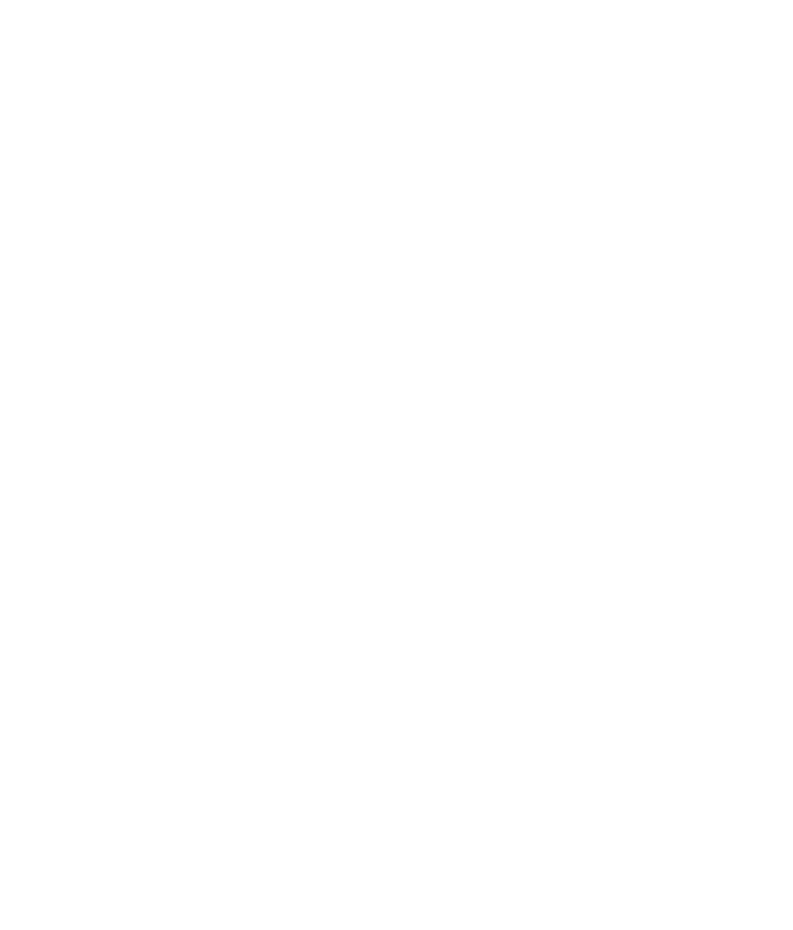
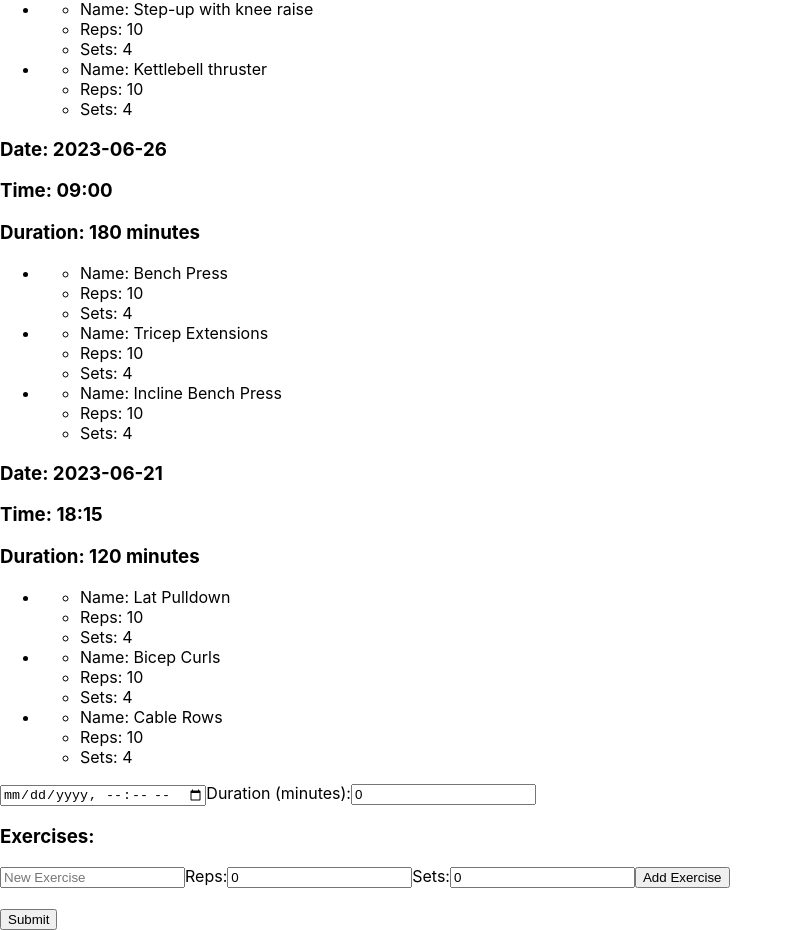
Before and after one commit to marckatz/exercises, a React (Create React App) app: page /history in a window 1280 px wide. Shown: the part 275-1205 px from the top of the page, without its empty margins (0-793 px from the left). Before the commit the page ends 800 px from the top, so only its background shows below. Built offline with nearby package versions, Linux system fonts and the light colour scheme; data requests are answered from the project's data file.

Commit message:
create basic get/post for adding new workouts to history

```diff
--- a/db.json
+++ b/db.json
@@ -1,15 +1,73 @@
 {
-  "workouts":[
-      {
-          "id":1,
-          "date":"06262023",
-          "time":"0900",
-          "duration":3,
-          "exercises":[
-              "Single-leg glute bridge",
-              "Step-up with knee raise",
-              "Kettlebell thruster"
-          ]
-      }
-  ]
+    "workouts": [
+        {
+            "id": 1,
+            "date": "2023-06-23",
+            "time": "10:00",
+            "duration": 180,
+            "exercises": [
+                {
+                    "name": "Single-leg glute bridge",
+                    "reps": 10,
+                    "sets": 4
+                },
+                {
+                    "name": "Step-up with knee raise",
+                    "reps": 10,
+                    "sets": 4
+                },
+                {
+                    "name": "Kettlebell thruster",
+                    "reps": 10,
+                    "sets": 4
+                }
+            ]
+        },
+        {
+            "id": 2,
+            "date": "2023-06-26",
+            "time": "09:00",
+            "duration": 180,
+            "exercises": [
+                {
+                    "name": "Bench Press",
+                    "reps": 10,
+                    "sets": 4
+                },
+                {
+                    "name": "Tricep Extensions",
+                    "reps": 10,
+                    "sets": 4
+                },
+                {
+                    "name": "Incline Bench Press",
+                    "reps": 10,
+                    "sets": 4
+                }
+            ]
+        },
+        {
+            "id": 3,
+            "date": "2023-06-21",
+            "time": "18:15",
+            "duration": 120,
+            "exercises": [
+                {
+                    "name": "Lat Pulldown",
+                    "reps": 10,
+                    "sets": 4
+                },
+                {
+                    "name": "Bicep Curls",
+                    "reps": 10,
+                    "sets": 4
+                },
+                {
+                    "name": "Cable Rows",
+                    "reps": 10,
+                    "sets": 4
+                }
+            ]
+        }
+    ]
 }
--- a/src/components/History.js
+++ b/src/components/History.js
@@ -1,24 +1,35 @@
-import React, {useEffect, useState } from "react";
+import React, {Children, useEffect, useState } from "react";
 import Workout from "./Workout";
 import WorkoutForm from "./WorkoutForm";
 
 function History(){
     const [history, setHistory] = useState([])
 
-    function addWorkout(name){
-        return 0
+    function addWorkout(workoutObj){
+        fetch('http://localhost:3001/workouts/',{
+            method:"POST",
+            headers:{"Content-Type": "application/json"},
+            body:JSON.stringify(workoutObj)
+        })
+        .then(r=>r.json())
+        .then(workout => setHistory(h => [...h, workout]))
+
     }
 
     useEffect(() => {
         fetch('http://localhost:3001/workouts/')
         .then(r => r.json())
-        .then(w => console.log(w))
+        .then(w => setHistory(w))
     }, [])
+
+    const workoutList = history.map(w => {
+        return <Workout id={w.id} key={w.id} exercises={w.exercises} date={w.date} time={w.time} duration={w.duration} />
+    })
 
     return (
         <div>
             <h2>Example History</h2>
-            {history}
+            {workoutList}
             <WorkoutForm addWorkout={addWorkout}/>
         </div>
     )
--- a/src/components/Workout.js
+++ b/src/components/Workout.js
@@ -1,12 +1,25 @@
-import React from "react";
+import React, { Children } from "react";
 import Exercise from "./Exercise";
 
-function Workout({exercises}){
-    const exerciseList = exercises.map(e => <li><Exercise exerciseObj={e}/></li>)
+function Workout({exercises, date, time, duration, id}){
+    const exerciseList = Children.toArray(exercises.map(e => (
+        <li>
+            <ul>
+                <li>Name: {e.name}</li>
+                <li>Reps: {e.reps}</li>
+                <li>Sets: {e.sets}</li>
+            </ul>
+        </li>
+    )))
     return (
-        <ul>
-            {exerciseList}
-        </ul>
+        <div>
+            <h3>Date: {date}</h3>
+            <h3>Time: {time}</h3>
+            <h3>Duration: {duration} minutes</h3>
+            <ul>
+                {exerciseList}
+            </ul>
+        </div>
     )
 }
 
--- a/src/components/WorkoutForm.js
+++ b/src/components/WorkoutForm.js
@@ -1,21 +1,86 @@
-import React, { useState } from "react";
+import React, { Children, useState } from "react";
 
 function WorkoutForm({addWorkout}){
-    const [newName, setNewName] = useState("")
+    const [newDateTime, setDateTime] = useState("")
+    const [newDuration, setDuration] = useState(0)
+
+    const [exercises, setExercises] = useState([])
+    const [exerciseList, setExerciseList] = useState([])
+
+    const [newExerciseName, setNewExerciseName] = useState("")
+    const [newExerciseReps, setNewExerciseReps] = useState(0)
+    const [newExerciseSets, setNewExerciseSets] = useState(0)
 
     function handleSubmit(e){
         e.preventDefault()
-        addWorkout(newName)
+        const tIndex = newDateTime.indexOf('T')
+        console.log(newDateTime)
+        const workoutObj = {
+            date:newDateTime.slice(0,tIndex),
+            time:newDateTime.slice(tIndex+1),
+            duration:newDuration,
+            exercises:exerciseList
+        }
+        addWorkout(workoutObj)
+    }
+
+    function handleDateTimeChange(e){
+        setDateTime(e.target.value)
+    }
+
+    function handleDurationChange(e){
+        setDuration(e.target.value)
     }
 
     function handleNameChange(e){
-        setNewName(e.target.value)
+        setNewExerciseName(e.target.value)
+    }
+
+    function handleRepsChange(e){
+        setNewExerciseReps(e.target.value)
+    }
+
+    function handleSetsChange(e){
+        setNewExerciseSets(e.target.value)
+    }
+
+    function addNewExercise(name, sets, reps){
+        const exerciseObj = {name:name, reps:reps, sets:sets}
+        setExercises(e => Children.toArray([...e, <li>{name}</li>]))
+        setExerciseList(e => [...e, exerciseObj])
+    }
+
+    function handleAddExercise(e){
+        e.preventDefault()
+        addNewExercise(newExerciseName, newExerciseReps, newExerciseSets)
+        setNewExerciseName("")
+        setNewExerciseReps(0)
+        setNewExerciseSets(0)
     }
 
     return (
         <form onSubmit={handleSubmit}>
-            <input type="text" placeholder="New Workout" value={newName} onChange={handleNameChange}></input>
-            <input type="submit"></input>
+            <input type="datetime-local" value={newDateTime} onChange={handleDateTimeChange} />
+            <label htmlFor="duration">Duration (minutes):</label>
+            <input type="number" id="duration" value={newDuration} onChange={handleDurationChange} />
+            <div>
+                <h3>Exercises:</h3>
+                <ul>
+                    {exercises}
+                </ul>
+                <input type="text" placeholder="New Exercise" value={newExerciseName} onChange={handleNameChange} />
+
+                <label htmlFor="reps">Reps:</label>
+                <input type="number" id="reps" value={newExerciseReps} onChange={handleRepsChange} />
+
+                <label htmlFor="sets">Sets:</label>
+                <input type="number" id="sets" value={newExerciseSets} onChange={handleSetsChange} />
+
+                <button onClick={handleAddExercise}>Add Exercise</button>
+                </div>
+            <br />
+
+            <input type="submit" value="Submit"/>
         </form>
     )
 }
```
